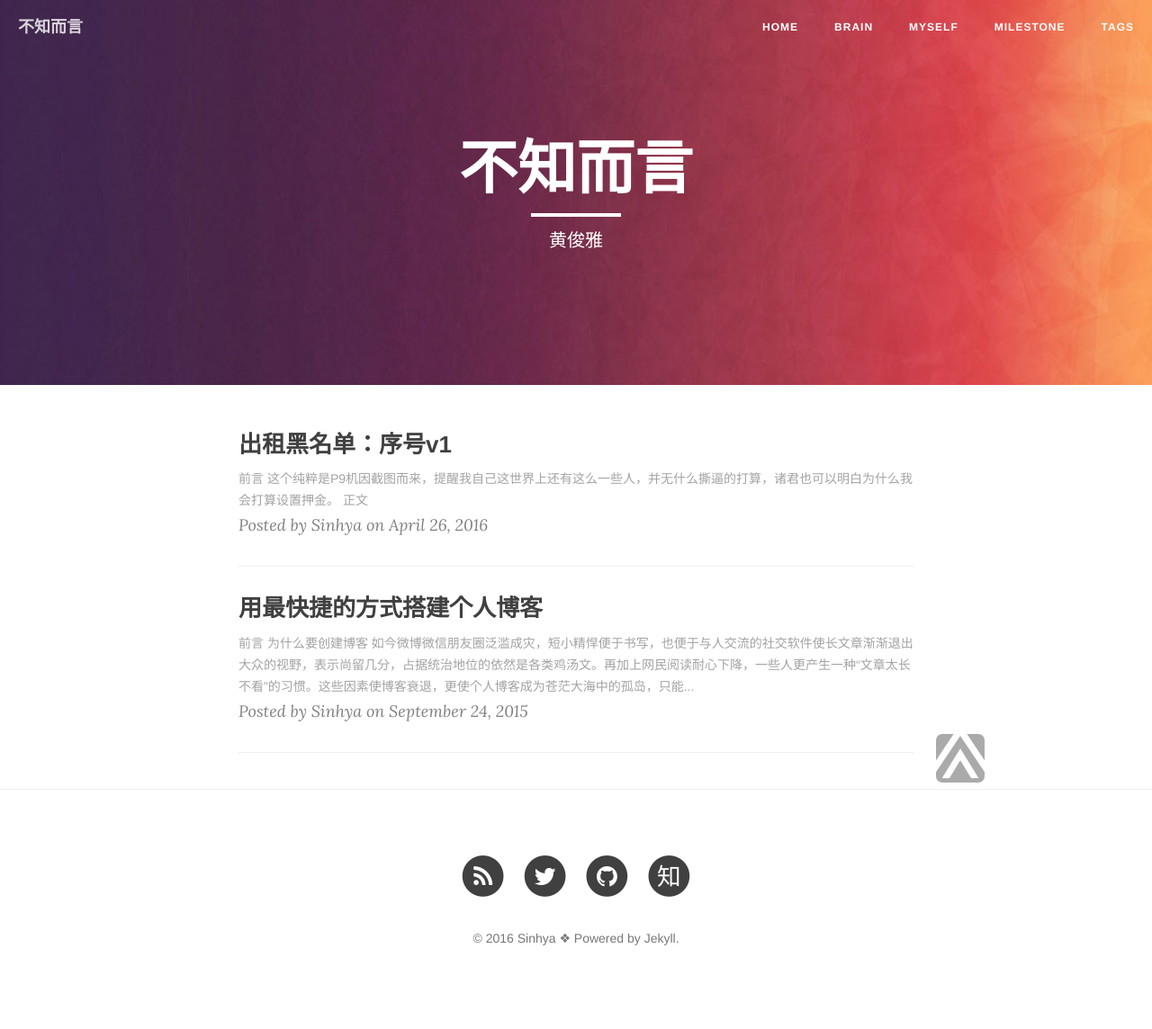
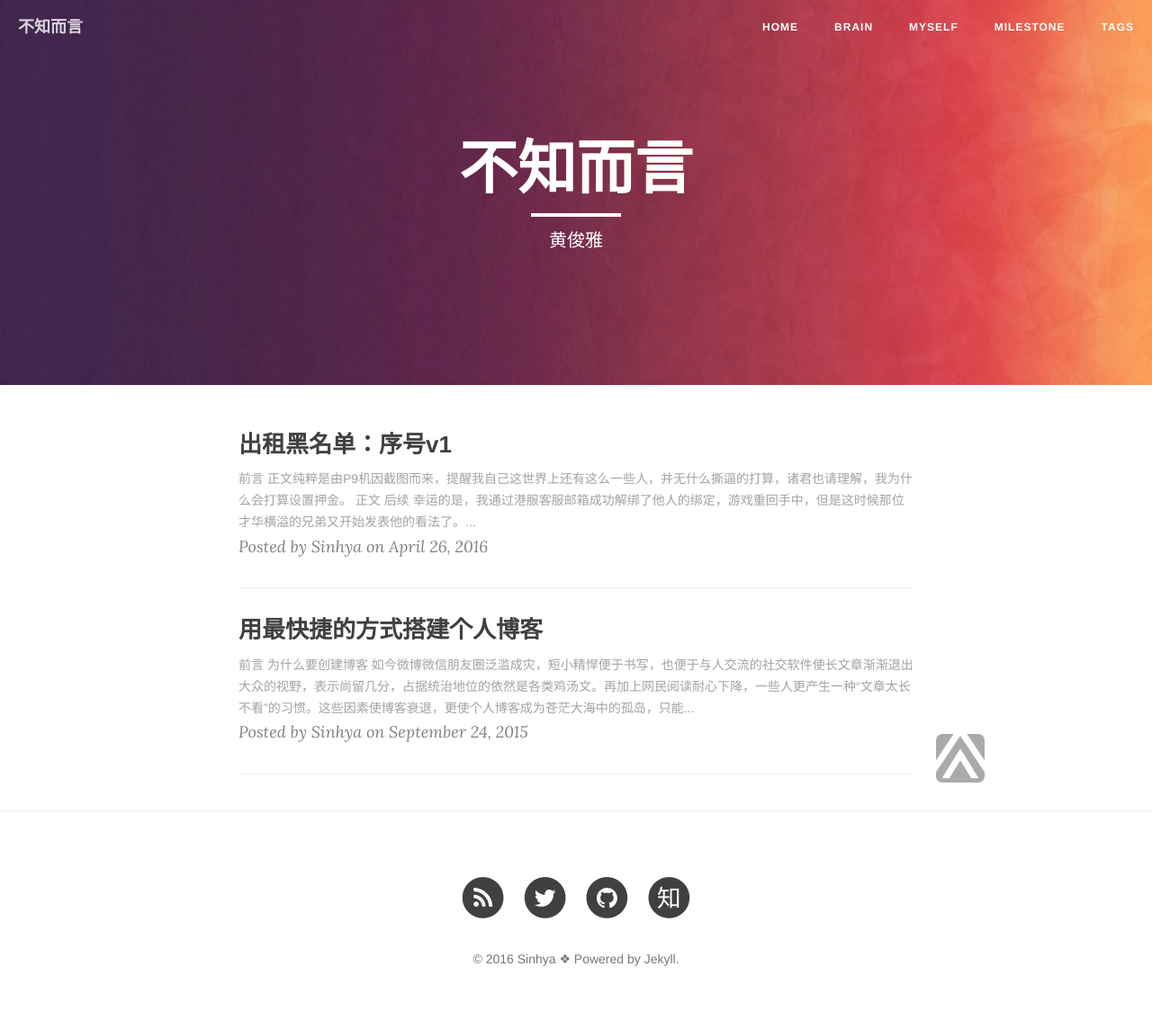
Before and after one commit to junyahuang/junyahuang.github.io, a Jekyll site: the page built from index.html, in a window 1280 px wide. Shown: the whole page at 90% size. Built offline with Jekyll 4.4.1, drawn with Linux system fonts in a browser that asks for light colours; nearby versions of some CDN libraries; the list of posts is cut into pages by our own code; before the commit the page ends 1120 px from its top, so only the background shows below that.

Commit message:
黑名单更新

```diff
--- a/_posts/2016-04-23-Blacklist v1.md
+++ b/_posts/2016-04-23-Blacklist v1.md
@@ -18,7 +18,7 @@
 
 
 
-这个纯粹是P9机因截图而来，提醒我自己这世界上还有这么一些人，并无什么撕逼的打算，诸君也可以明白为什么我会打算设置押金。
+正文纯粹是由P9机因截图而来，提醒我自己这世界上还有这么一些人，并无什么撕逼的打算，诸君也请理解，我为什么会打算设置押金。
 
 - - -
 
@@ -36,3 +36,23 @@
 ![](http://7xlzhh.com1.z0.glb.clouddn.com/%E9%BB%91%E5%90%8D%E5%8D%95v18.png)
 ![](http://7xlzhh.com1.z0.glb.clouddn.com/%E9%BB%91%E5%90%8D%E5%8D%95v19.png)
 ![](http://7xlzhh.com1.z0.glb.clouddn.com/%E9%BB%91%E5%90%8D%E5%8D%95v110.png)
+
+
+## 后续
+
+![](http://7xlzhh.com1.z0.glb.clouddn.com/%E9%BB%91%E5%90%8D%E5%8D%95v1.png)
+
+幸运的是，我通过港服客服邮箱成功解绑了他人的绑定，游戏重回手中，但是这时候那位才华横溢的兄弟又开始发表他的看法了。
+
+![](http://7xlzhh.com1.z0.glb.clouddn.com/%E9%BB%91%E5%90%8D%E5%8D%95v1%E5%B1%8F%E5%B9%95%E5%BF%AB%E7%85%A7%202016-04-30%2009.08.14.png)
+
+老实说我是很佩服的，做了这等天怒人怨，闻着伤心见者落泪的坑爹事，居然还有脸过来说『其实我这是为你好』，一脸淡然地把自己的责任推得一干二净，那些没什么好说的了。虽然他的PSN到QQ到贴吧账号都是清一色的小号，但是并不妨碍我祝福他未来最后的几年人生可以一帆风顺，珍惜活着的时间。
+
+
+## 处理结果
+
+P9的管理员虽然不赞同我的租赁行为，但是依然对这个骗子进行了惩罚，我在此表示感谢。
+
+![](http://7xlzhh.com1.z0.glb.clouddn.com/%E9%BB%91%E5%90%8D%E5%8D%95v1%E5%B1%8F%E5%B9%95%E5%BF%AB%E7%85%A7%202016-04-30%2009.10.02.png)
+
+评价：大快人心。
```
